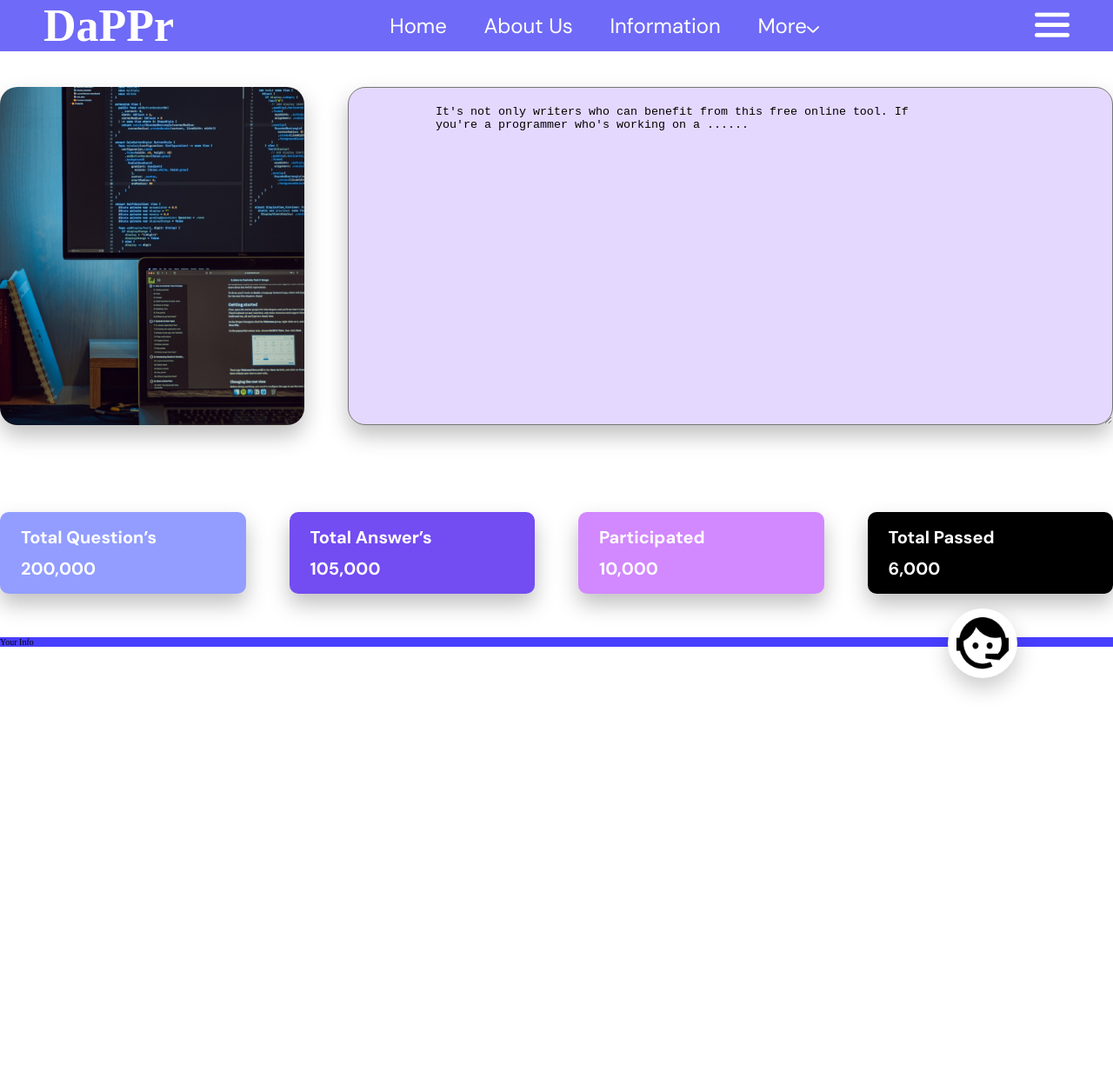
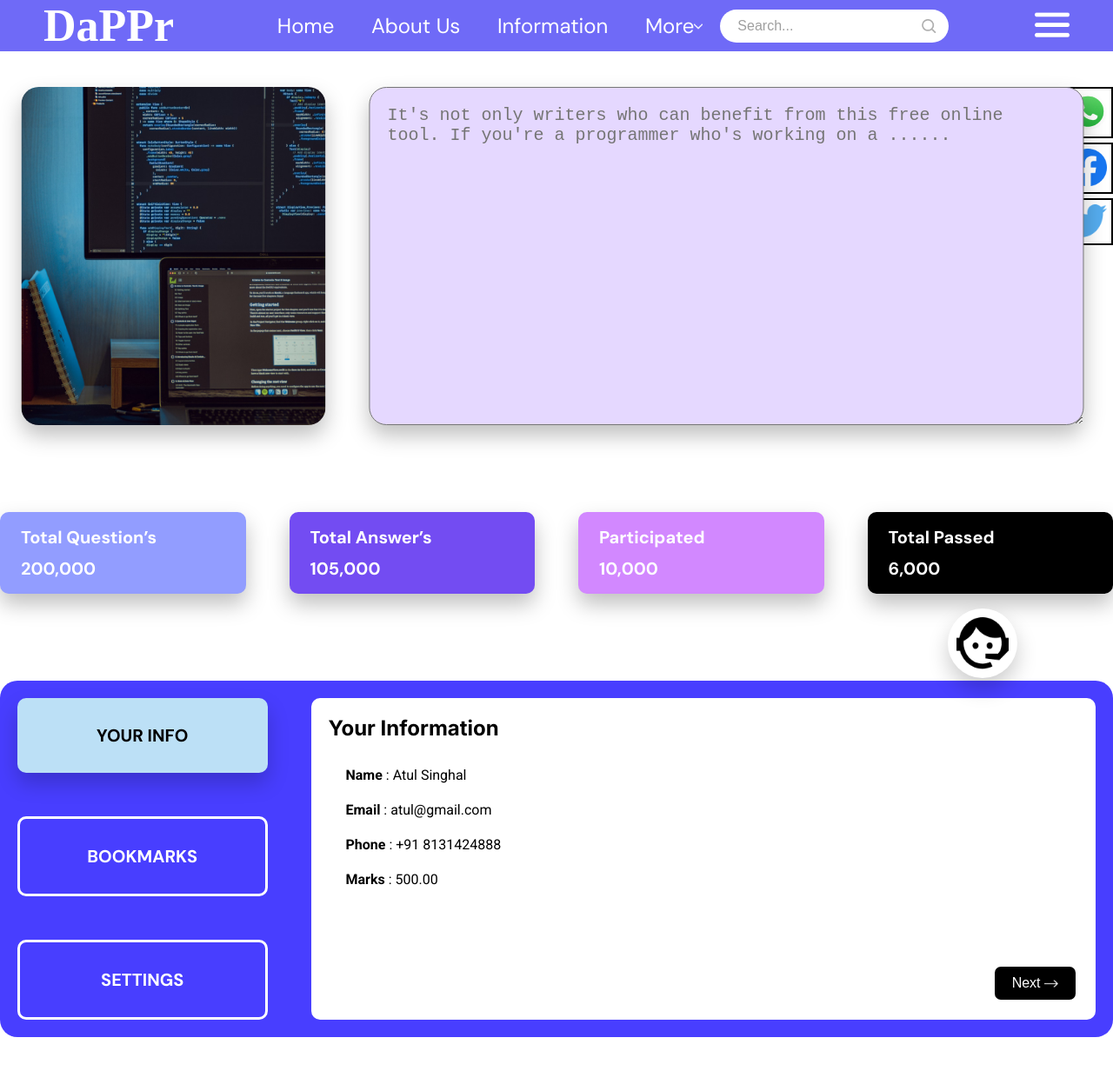
Before and after one commit to ds-1201/dappr-2, a plain HTML site: page index.html in a window 1280 px wide. Shown: the whole page at 87% size. Before the commit the page ends 800 px from the top, so only its background shows below. Drawn offline with Linux system fonts and the light colour scheme; a web font is replaced by a local one.

Commit message:
complete design

```diff
--- a/index.html
+++ b/index.html
@@ -13,6 +13,14 @@
       href="https://fonts.googleapis.com/css2?family=DM+Sans:ital,opsz,wght@0,9..40,100..1000;1,9..40,100..1000&family=Delius+Unicase:wght@400;700&display=swap"
       rel="stylesheet"
     />
+    <link
+      href="https://fonts.googleapis.com/css2?family=Inter:wght@700&display=swap"
+      rel="stylesheet"
+    />
+    <link
+      href="https://fonts.googleapis.com/css2?family=Inter:wght@100..900&family=Roboto:ital,wght@0,100;0,300;0,400;0,500;0,700;0,900;1,100;1,300;1,400;1,500;1,700;1,900&display=swap"
+      rel="stylesheet"
+    />
 
     <title>Dappr</title>
     <link rel="stylesheet" href="style.css" />
@@ -25,12 +33,18 @@
           <li>Home</li>
           <li>About Us</li>
           <li>Information</li>
-          <li>More<img src="images/arrow-down.png" alt="Arrow Down" /></li>
+          <li>
+            More<img
+              class="arrow-dwn"
+              src="images/arrow-down.png"
+              alt="Arrow Down"
+            />
+          </li>
         </ul>
-        <!-- <div class="search-box">
-          <input class="search-input" type="text" placeholder="Search" />
+        <div class="search-box">
+          <input class="search-input" type="text" placeholder="Search..." />
           <img class="search-icon" src="images/search.png" alt="Search" />
-        </div> -->
+        </div>
       </nav>
 
       <div>
@@ -42,13 +56,26 @@
       </div>
     </div>
 
+    <div class="social-box">
+      <div class="social">
+        <img class="social-img" src="images/whatsapp.png" alt="Whatsapp" />
+      </div>
+      <div class="social">
+        <img class="social-img" src="images/facebook.png" alt="facebook.png" />
+      </div>
+      <div class="social">
+        <img class="social-img" src="images/twitter.png" alt="twitter.png" />
+      </div>
+    </div>
+
     <div class="banner-box">
       <img class="banner" src="images/coding.png" alt="Coding Banner" />
-      <textarea class="banner-text-box" name="" id="">
-          It's not only writers who can benefit from this free online tool. If
-          you're a programmer who's working on a ......
-        </textarea
-      >
+      <textarea
+        class="banner-text-box"
+        name=""
+        id=""
+        placeholder="It's not only writers who can benefit from this free online tool. If you're a programmer who's working on a ......"
+      ></textarea>
     </div>
 
     <div class="stats-section">
@@ -78,10 +105,21 @@
     </div>
 
     <div class="info-section">
-      <div>
-        <p>Your Info</p>
+      <div class="info-column-box">
+        <div class="info-box info-selected">Your Info</div>
+        <div class="info-box">Bookmarks</div>
+        <div class="info-box">Settings</div>
       </div>
-      <div class="info-box"></div>
+      <div class="info">
+        <h1 class="info-title">Your Information</h1>
+        <p><strong>Name</strong> : Atul Singhal</p>
+        <p><strong>Email</strong> : atul@gmail.com</p>
+        <p><strong>Phone</strong> : +91 8131424888</p>
+        <p><strong>Marks</strong> : 500.00</p>
+        <button class="info-btn">
+          Next <img class="info-arrow" src="images/left-arrow.png" alt="" />
+        </button>
+      </div>
     </div>
   </body>
 </html>
--- a/style.css
+++ b/style.css
@@ -28,6 +28,7 @@ html {
   position: fixed;
   top: 0;
   left: 0;
+  z-index: 2;
 }
 
 nav {
@@ -51,13 +52,17 @@ nav ul li {
   font-weight: 400;
 }
 
+.arrow-dwn {
+  width: 10px;
+  transform: translateY(-80%);
+}
+
 .search-box {
-  background-color: #e9f2ff;
+  background-color: #fff;
   border-radius: 2rem;
-  padding: 1rem 2rem;
   display: flex;
   align-items: center;
-  width: 30rem;
+  padding: 0.5rem 1rem;
 }
 
 .search-input {
@@ -69,10 +74,14 @@ nav ul li {
   font-size: 1.6rem;
 }
 
+.search-input::placeholder {
+  color: #9f9f9f;
+}
+
 .search-icon {
-  font-size: 1.4rem;
-  color: #777;
+  width: 16px;
   cursor: pointer;
+  transform: translateX(-30%);
 }
 
 .hamburger {
@@ -82,10 +91,10 @@ nav ul li {
 .banner-box {
   display: flex;
   max-width: 1300px;
-  margin: 0 auto;
-  padding: 5rem 0;
-  padding-top: 10rem;
+  margin: 5rem auto;
+  margin-top: 10rem;
   gap: 5rem;
+  transform: translateX(2%);
 }
 
 .banner {
@@ -98,14 +107,35 @@ nav ul li {
   background-color: #e5d8ff;
   flex: 1;
   border-radius: 20px;
-  padding: 20px;
+  padding: 2rem;
   outline: none;
+  font-size: 2rem;
+  color: #6f7373;
   box-shadow: 0 12px 24px rgba(0, 0, 0, 0.25);
+}
+
+.social-box {
+  display: flex;
+  flex-direction: column;
+  gap: 5px;
+  position: sticky;
+  float: right;
+  top: 7rem;
+  right: 0;
+}
+
+.social {
+  border: 2px solid #000;
+  padding: 0.5rem;
+}
+
+.social-img {
+  width: 44px;
 }
 
 .stats-section {
   max-width: 1300px;
-  margin: 5rem auto;
+  margin: 10rem auto;
   display: flex;
   gap: 5rem;
 }
@@ -114,10 +144,10 @@ nav ul li {
   font-family: "DM Sans";
   font-weight: 700;
   color: #fff;
-  font-size: 20px;
+  font-size: 2rem;
   width: 25%;
   box-shadow: 0 12px 24px rgba(0, 0, 0, 0.25);
-  padding: 16px 24px;
+  padding: 1.6rem 2.4rem;
   border-radius: 10px;
 }
 
@@ -155,6 +185,7 @@ nav ul li {
   position: fixed;
   bottom: 2rem;
   right: 11rem;
+  z-index: 2;
 }
 
 .help-img {
@@ -166,4 +197,73 @@ nav ul li {
   margin: 5rem auto;
   width: 100%;
   background-color: #483eff;
+  padding: 2rem;
+  border-radius: 20px;
+  display: flex;
+  gap: 5rem;
 }
+
+.info-column-box {
+  display: flex;
+  flex-direction: column;
+  gap: 5rem;
+  flex: 0.25;
+}
+
+.info-box {
+  text-transform: uppercase;
+  color: #fff;
+  border: 3px solid #fff;
+  border-radius: 10px;
+  padding: 3rem 1rem;
+  font-size: 20px;
+  text-align: center;
+  font-family: "DM Sans";
+  font-weight: 700;
+}
+
+.info-selected {
+  background-color: #bce0f6;
+  color: #000;
+  box-shadow: 0 12px 24px rgba(0, 0, 0, 0.2);
+  border: none;
+}
+
+.info {
+  background-color: #fff;
+  flex: 0.75;
+  border-radius: 10px;
+  padding: 2rem;
+  position: relative;
+}
+
+.info-title {
+  font-size: 2.4rem;
+  margin-bottom: 2rem;
+  font-family: "inter";
+  font-weight: 700;
+}
+
+.info p {
+  font-size: 1.6rem;
+  line-height: 2.5;
+  font-family: "Roboto";
+  font-weight: 400;
+  margin-left: 2rem;
+}
+
+.info-btn {
+  background-color: #000;
+  color: #fff;
+  border: 3px solid #fff;
+  border-radius: 10px;
+  padding: 1rem 2rem;
+  font-size: 1.6rem;
+  position: absolute;
+  bottom: 2rem;
+  right: 2rem;
+}
+
+.info-arrow {
+  width: 16px;
+}
```
Also changed, not shown: images/left-arrow.png (added).
